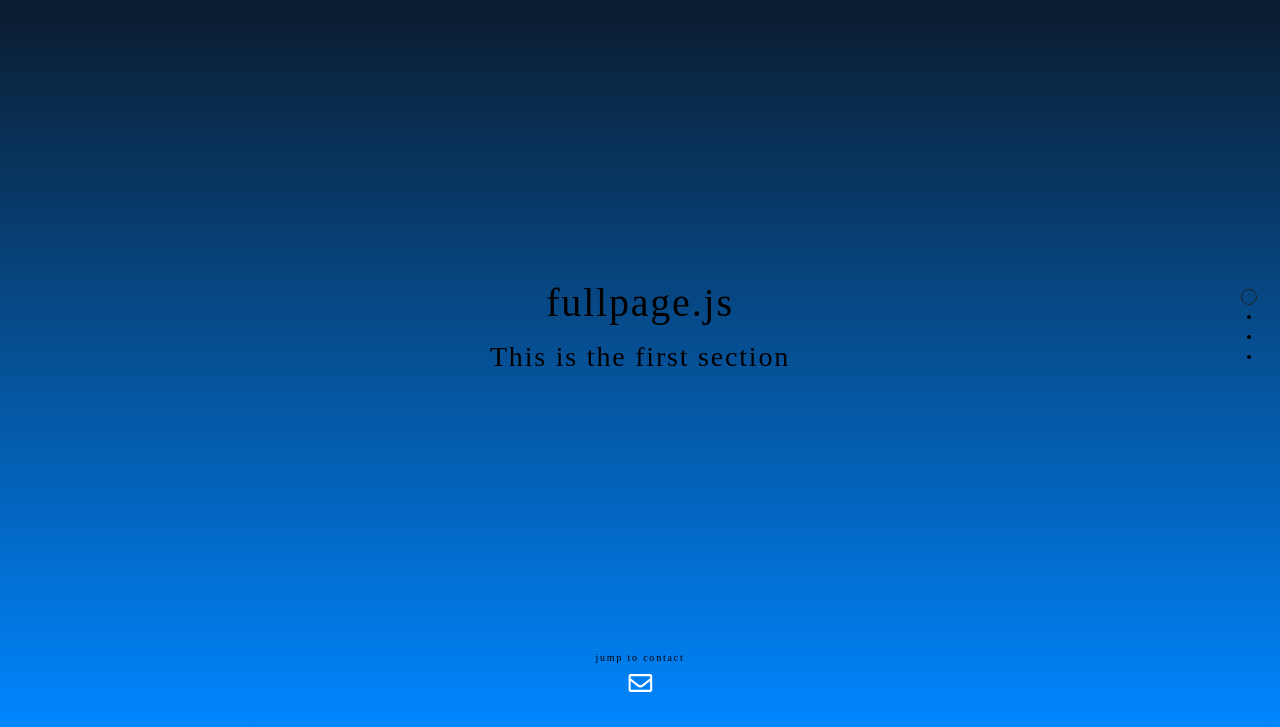
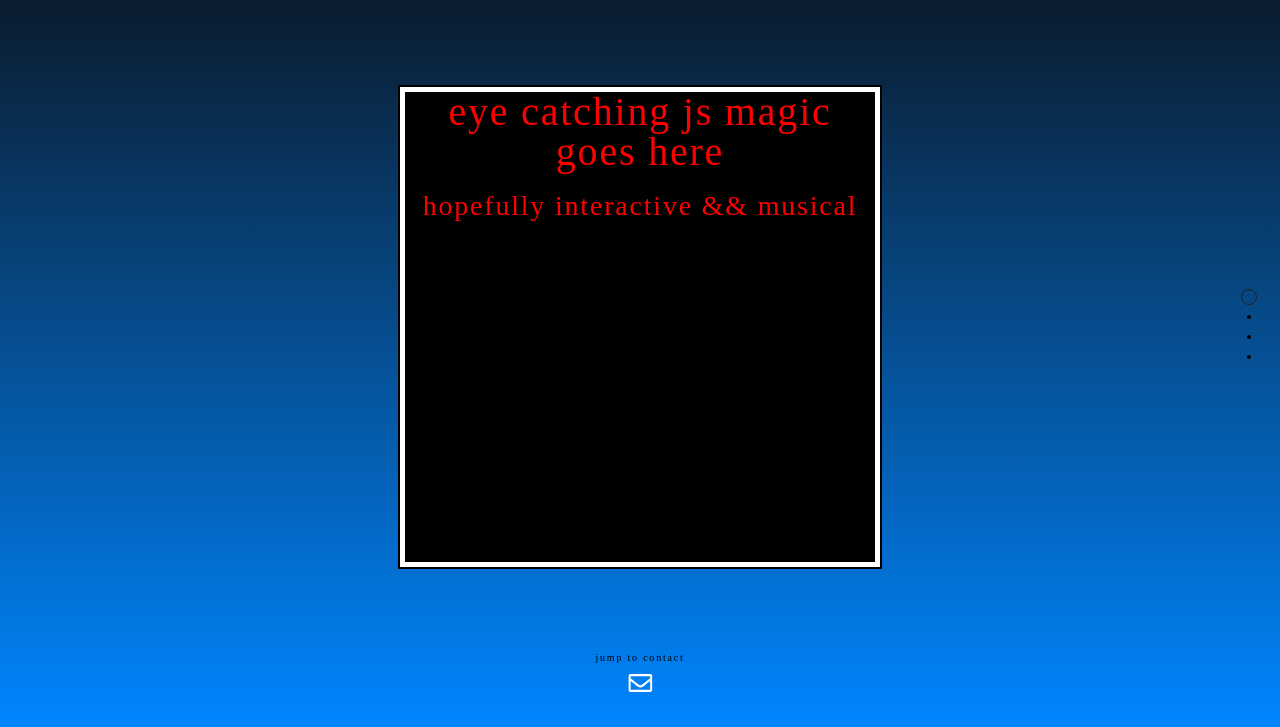
Before and after one commit to mtclark0518/portflio_final, a plain HTML site: page index.html in a window 1280 px wide. Shown: the part 73-800 px from the top of the page. Drawn offline with nearby package versions, Linux system fonts and the light colour scheme.

Commit message:
styles landing

```diff
--- a/css/styles.css
+++ b/css/styles.css
@@ -63,7 +63,7 @@
 
 a {
     text-decoration: none;
-    color: white;
+    color: rgba(0, 134, 255, 1.0);
 }
 
 ul,
@@ -232,6 +232,23 @@
     background: linear-gradient(to bottom, rgba(12, 17, 25, 1.0), rgba(0, 134, 255, 1.0));
 }
 
+#landing-canvas-outer{
+	width: 480px;
+    height: 480px;
+    margin: auto;
+	background: black;
+		border: 2px solid black;
+
+}
+#landing-canvas-inner{
+	width: 470px;
+    height: 470px;
+    margin: auto;
+	border: 5px solid white;
+	color: red;
+
+}
+
 
 /* SECTION STYLES - portfolio
 –––––––––––––––––––––––––––––––––––––––––––––––––– */
@@ -323,7 +340,7 @@
 –––––––––––––––––––––––––––––––––––––––––––––––––– */
 
 section#about {
-    background: #DCDEE3;
+    background: #E5E5E5;
 }
 
 div#about-head {
@@ -505,7 +522,7 @@
 
 .icon-about-connect {
     max-width: 15px;
-    max-height: 10px;
+    max-height: 15px;
     vertical-align: middle;
 }
 
--- a/index.html
+++ b/index.html
@@ -76,8 +76,13 @@
 
     <div id="fullpage">
         <section id="landing" class="vertical-scrolling">
-            <h2>fullPage.js</h2>
-            <h3>This is the first section</h3>
+            <div class="landing-canvas-container" id="landing-canvas-outer">
+                <div class="landing-canvas-container" id="landing-canvas-inner">
+                    <h2>eye catching js magic goes here</h2>
+                    <h3>hopefully interactive && musical</h3>
+                </div>
+            </div>
+
 
             <div class="scroll-icon">
                 <p>jump to contact</p>
@@ -129,9 +134,9 @@
                             Hello, my name is Tyler Clark.
                             <br> I am a full stack web developer eager to find a team!
                             <br>
-                            <br> View my <a href="#">resume</a> || connect with me
+                            <br> view my <a href="#">resume</a> || connect with me
                             <a href="#fourthSection" class="icon-scroll">
-                                <svg class="icon-about-connect" xmlns="http://www.w3.org/2000/svg" viewBox="0 0 512 512"><g fill="#fff"><path d="M464 64H48C21.49 64 0 85.49 0 112v288c0 26.51 21.49 48 48 48h416c26.51 0 48-21.49 48-48V112c0-26.51-21.49-48-48-48zm0 48v40.805c-22.422 18.259-58.168 46.651-134.587 106.49-16.841 13.247-50.201 45.072-73.413 44.701-23.208.375-56.579-31.459-73.413-44.701C106.18 199.465 70.425 171.067 48 152.805V112h416zM48 400V214.398c22.914 18.251 55.409 43.862 104.938 82.646 21.857 17.205 60.134 55.186 103.062 54.955 42.717.231 80.509-37.199 103.053-54.947 49.528-38.783 82.032-64.401 104.947-82.653V400H48z"/></svg>
+                                <svg class="icon-about-connect" xmlns="http://www.w3.org/2000/svg" viewBox="0 0 512 512"><g fill="rgba(0, 134, 255, 1.0)"><path d="M464 64H48C21.49 64 0 85.49 0 112v288c0 26.51 21.49 48 48 48h416c26.51 0 48-21.49 48-48V112c0-26.51-21.49-48-48-48zm0 48v40.805c-22.422 18.259-58.168 46.651-134.587 106.49-16.841 13.247-50.201 45.072-73.413 44.701-23.208.375-56.579-31.459-73.413-44.701C106.18 199.465 70.425 171.067 48 152.805V112h416zM48 400V214.398c22.914 18.251 55.409 43.862 104.938 82.646 21.857 17.205 60.134 55.186 103.062 54.955 42.717.231 80.509-37.199 103.053-54.947 49.528-38.783 82.032-64.401 104.947-82.653V400H48z"/></svg>
                             </a>
                             <br>
                             <br>
```
Lines whose indentation alone changed are shown as unchanged.
